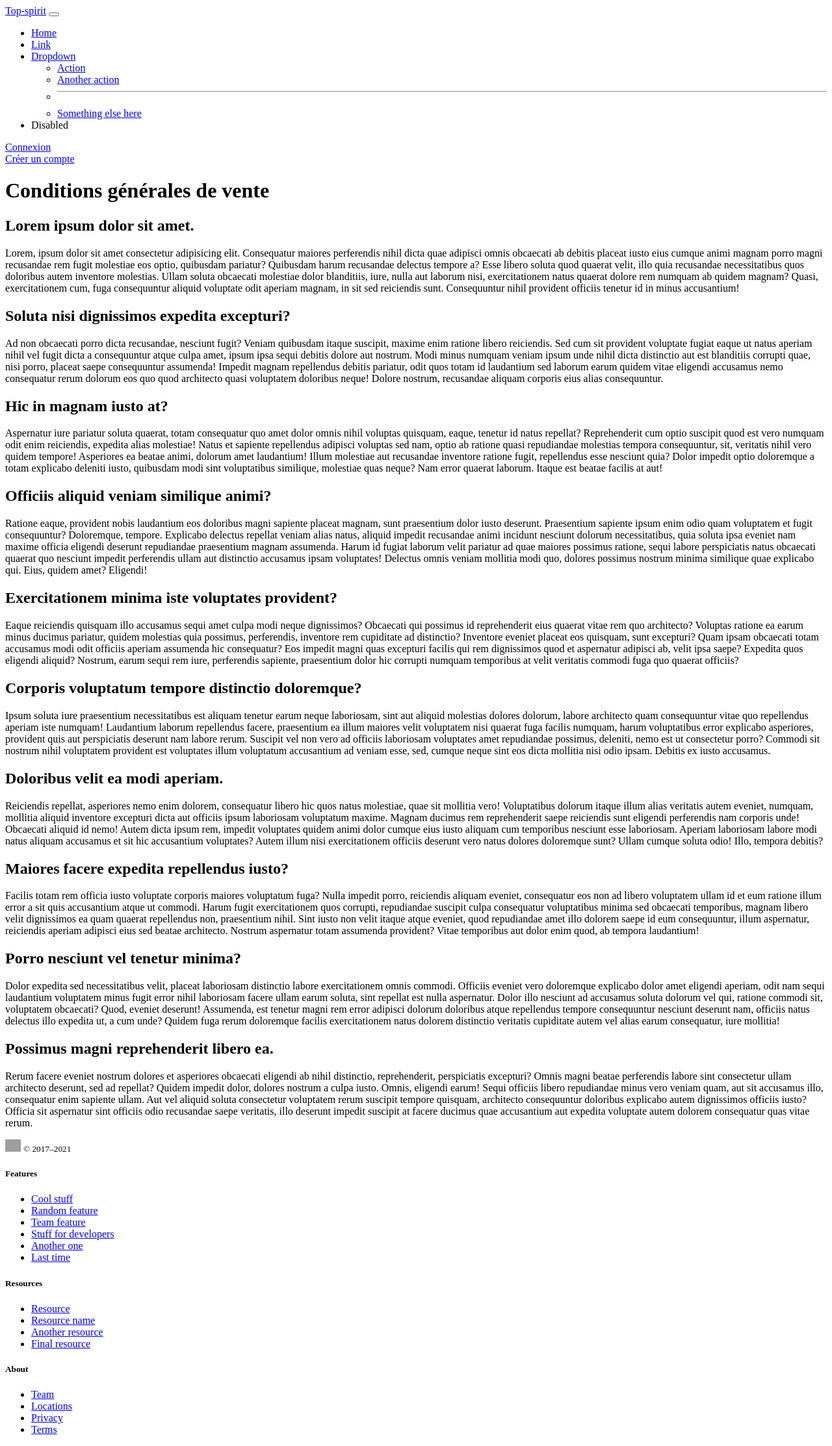
After one commit to NayanChauveau/Topspirit, a Symfony app: template templates/home/cgu.html.twig in a window 1280 px wide. The commit adds this page. Shown: the whole page at 65% size. Run offline with Twig, Linux system fonts and the light colour scheme; the template is opened without the code that fills it, so the values that code supplies are empty; some libraries are stand-ins or nearby versions; grey boxes are pictures that could not be loaded.

Commit message:
feat(platform): front design & anotations

```diff
--- a/src/Controller/ProfileController.php
+++ b/src/Controller/ProfileController.php
@@ -30,6 +30,7 @@ class ProfileController extends AbstractController
         );
 
         $activeAdvertising = $advertisingRepository->findActiveByUser($user);
+        $actualAdvertisingUser = $advertisingRepository->findActiveUserAdd();
         $dateOfDisponibility = $advertisingRepository->dateOfDisponibility();
 
         $form = $this->createForm(ProfileType::class, $user);
@@ -75,8 +76,8 @@ class ProfileController extends AbstractController
             'passwordform' => $passwordform->createView(),
             'advform' => $advForm->createView(),
             'advertisings' => $activeAdvertising,
-            'disponibility' => $dateOfDisponibility,
-            'user' => $user
+            'actualAdvertisingUser' => $actualAdvertisingUser,
+            'disponibility' => $dateOfDisponibility
         ]);
     }
 }
--- a/src/Form/PlatformType.php
+++ b/src/Form/PlatformType.php
@@ -14,7 +14,9 @@ class PlatformType extends AbstractType
     {
         $builder
             ->add('name')
-            ->add('content')
+            ->add('content', null, [
+                'help' => 'La description de la plateforme doit faire entre 20 et 300 caractères.'
+            ])
             ->add('url')
             ->add('imageFile', VichFileType::class, [
                 'required' => false,
--- a/templates/base.html.twig
+++ b/templates/base.html.twig
@@ -15,7 +15,7 @@
         <div class="d-flex w-100 h-100 flex-column">
             <nav class="navbar navbar-expand-lg navbar-light bg-light">
                 <div class="container-fluid">
-                    <a class="navbar-brand" href="{{ path('home') }}">Navbar</a>
+                    <a class="navbar-brand" href="{{ path('home') }}">Top-spirit</a>
                     <button class="navbar-toggler" type="button" data-bs-toggle="collapse" data-bs-target="#navbarSupportedContent" aria-controls="navbarSupportedContent" aria-expanded="false" aria-label="Toggle navigation">
                     <span class="navbar-toggler-icon"></span>
                     </button>
--- /dev/null
+++ b/templates/home/cgu.html.twig
@@ -0,0 +1,29 @@
+{% extends 'base.html.twig' %}
+
+{% block title %}Hello HomeController!{% endblock %}
+
+{% block body %}
+    <div class="container mt-5">
+        <h1 class="mb-5">Conditions générales de vente</h1>
+        <h2>Lorem ipsum dolor sit amet.</h2>
+        <p>Lorem, ipsum dolor sit amet consectetur adipisicing elit. Consequatur maiores perferendis nihil dicta quae adipisci omnis obcaecati ab debitis placeat iusto eius cumque animi magnam porro magni recusandae rem fugit molestiae eos optio, quibusdam pariatur? Quibusdam harum recusandae delectus tempore a? Esse libero soluta quod quaerat velit, illo quia recusandae necessitatibus quos doloribus autem inventore molestias. Ullam soluta obcaecati molestiae dolor blanditiis, iure, nulla aut laborum nisi, exercitationem natus quaerat dolore rem numquam ab quidem magnam? Quasi, exercitationem cum, fuga consequuntur aliquid voluptate odit aperiam magnam, in sit sed reiciendis sunt. Consequuntur nihil provident officiis tenetur id in minus accusantium!</p>
+        <h2>Soluta nisi dignissimos expedita excepturi?</h2>
+        <p>Ad non obcaecati porro dicta recusandae, nesciunt fugit? Veniam quibusdam itaque suscipit, maxime enim ratione libero reiciendis. Sed cum sit provident voluptate fugiat eaque ut natus aperiam nihil vel fugit dicta a consequuntur atque culpa amet, ipsum ipsa sequi debitis dolore aut nostrum. Modi minus numquam veniam ipsum unde nihil dicta distinctio aut est blanditiis corrupti quae, nisi porro, placeat saepe consequuntur assumenda! Impedit magnam repellendus debitis pariatur, odit quos totam id laudantium sed laborum earum quidem vitae eligendi accusamus nemo consequatur rerum dolorum eos quo quod architecto quasi voluptatem doloribus neque! Dolore nostrum, recusandae aliquam corporis eius alias consequuntur.</p>
+        <h2>Hic in magnam iusto at?</h2>
+        <p>Aspernatur iure pariatur soluta quaerat, totam consequatur quo amet dolor omnis nihil voluptas quisquam, eaque, tenetur id natus repellat? Reprehenderit cum optio suscipit quod est vero numquam odit enim reiciendis, expedita alias molestiae! Natus et sapiente repellendus adipisci voluptas sed nam, optio ab ratione quasi repudiandae molestias tempora consequuntur, sit, veritatis nihil vero quidem tempore! Asperiores ea beatae animi, dolorum amet laudantium! Illum molestiae aut recusandae inventore ratione fugit, repellendus esse nesciunt quia? Dolor impedit optio doloremque a totam explicabo deleniti iusto, quibusdam modi sint voluptatibus similique, molestiae quas neque? Nam error quaerat laborum. Itaque est beatae facilis at aut!</p>
+        <h2>Officiis aliquid veniam similique animi?</h2>
+        <p>Ratione eaque, provident nobis laudantium eos doloribus magni sapiente placeat magnam, sunt praesentium dolor iusto deserunt. Praesentium sapiente ipsum enim odio quam voluptatem et fugit consequuntur? Doloremque, tempore. Explicabo delectus repellat veniam alias natus, aliquid impedit recusandae animi incidunt nesciunt dolorum necessitatibus, quia soluta ipsa eveniet nam maxime officia eligendi deserunt repudiandae praesentium magnam assumenda. Harum id fugiat laborum velit pariatur ad quae maiores possimus ratione, sequi labore perspiciatis natus obcaecati quaerat quo nesciunt impedit perferendis ullam aut distinctio accusamus ipsam voluptates! Delectus omnis veniam mollitia modi quo, dolores possimus nostrum minima similique quae explicabo qui. Eius, quidem amet? Eligendi!</p>
+        <h2>Exercitationem minima iste voluptates provident?</h2>
+        <p>Eaque reiciendis quisquam illo accusamus sequi amet culpa modi neque dignissimos? Obcaecati qui possimus id reprehenderit eius quaerat vitae rem quo architecto? Voluptas ratione ea earum minus ducimus pariatur, quidem molestias quia possimus, perferendis, inventore rem cupiditate ad distinctio? Inventore eveniet placeat eos quisquam, sunt excepturi? Quam ipsam obcaecati totam accusamus modi odit officiis aperiam assumenda hic consequatur? Eos impedit magni quas excepturi facilis qui rem dignissimos quod et aspernatur adipisci ab, velit ipsa saepe? Expedita quos eligendi aliquid? Nostrum, earum sequi rem iure, perferendis sapiente, praesentium dolor hic corrupti numquam temporibus at velit veritatis commodi fuga quo quaerat officiis?</p>
+        <h2>Corporis voluptatum tempore distinctio doloremque?</h2>
+        <p>Ipsum soluta iure praesentium necessitatibus est aliquam tenetur earum neque laboriosam, sint aut aliquid molestias dolores dolorum, labore architecto quam consequuntur vitae quo repellendus aperiam iste numquam! Laudantium laborum repellendus facere, praesentium ea illum maiores velit voluptatem nisi quaerat fuga facilis numquam, harum voluptatibus error explicabo asperiores, provident quis aut perspiciatis deserunt nam labore rerum. Suscipit vel non vero ad officiis laboriosam voluptates amet repudiandae possimus, deleniti, nemo est ut consectetur porro? Commodi sit nostrum nihil voluptatem provident est voluptates illum voluptatum accusantium ad veniam esse, sed, cumque neque sint eos dicta mollitia nisi odio ipsam. Debitis ex iusto accusamus.</p>
+        <h2>Doloribus velit ea modi aperiam.</h2>
+        <p>Reiciendis repellat, asperiores nemo enim dolorem, consequatur libero hic quos natus molestiae, quae sit mollitia vero! Voluptatibus dolorum itaque illum alias veritatis autem eveniet, numquam, mollitia aliquid inventore excepturi dicta aut officiis ipsum laboriosam voluptatum maxime. Magnam ducimus rem reprehenderit saepe reiciendis sunt eligendi perferendis nam corporis unde! Obcaecati aliquid id nemo! Autem dicta ipsum rem, impedit voluptates quidem animi dolor cumque eius iusto aliquam cum temporibus nesciunt esse laboriosam. Aperiam laboriosam labore modi natus aliquam accusamus et sit hic accusantium voluptates? Autem illum nisi exercitationem officiis deserunt vero natus dolores doloremque sunt? Ullam cumque soluta odio! Illo, tempora debitis?</p>
+        <h2>Maiores facere expedita repellendus iusto?</h2>
+        <p>Facilis totam rem officia iusto voluptate corporis maiores voluptatum fuga? Nulla impedit porro, reiciendis aliquam eveniet, consequatur eos non ad libero voluptatem ullam id et eum ratione illum error a sit quis accusantium atque ut commodi. Harum fugit exercitationem quos corrupti, repudiandae suscipit culpa consequatur voluptatibus minima sed obcaecati temporibus, magnam libero velit dignissimos ea quam quaerat repellendus non, praesentium nihil. Sint iusto non velit itaque atque eveniet, quod repudiandae amet illo dolorem saepe id eum consequuntur, illum aspernatur, reiciendis aperiam adipisci eius sed beatae architecto. Nostrum aspernatur totam assumenda provident? Vitae temporibus aut dolor enim quod, ab tempora laudantium!</p>
+        <h2>Porro nesciunt vel tenetur minima?</h2>
+        <p>Dolor expedita sed necessitatibus velit, placeat laboriosam distinctio labore exercitationem omnis commodi. Officiis eveniet vero doloremque explicabo dolor amet eligendi aperiam, odit nam sequi laudantium voluptatem minus fugit error nihil laboriosam facere ullam earum soluta, sint repellat est nulla aspernatur. Dolor illo nesciunt ad accusamus soluta dolorum vel qui, ratione commodi sit, voluptatem obcaecati? Quod, eveniet deserunt! Assumenda, est tenetur magni rem error adipisci dolorum doloribus atque repellendus tempore consequuntur nesciunt deserunt nam, officiis natus delectus illo expedita ut, a cum unde? Quidem fuga rerum doloremque facilis exercitationem natus dolorem distinctio veritatis cupiditate autem vel alias earum consequatur, iure mollitia!</p>
+        <h2>Possimus magni reprehenderit libero ea.</h2>
+        <p>Rerum facere eveniet nostrum dolores et asperiores obcaecati eligendi ab nihil distinctio, reprehenderit, perspiciatis excepturi? Omnis magni beatae perferendis labore sint consectetur ullam architecto deserunt, sed ad repellat? Quidem impedit dolor, dolores nostrum a culpa iusto. Omnis, eligendi earum! Sequi officiis libero repudiandae minus vero veniam quam, aut sit accusamus illo, consequatur enim sapiente ullam. Aut vel aliquid soluta consectetur voluptatem rerum suscipit tempore quisquam, architecto consequuntur doloribus explicabo autem dignissimos officiis iusto? Officia sit aspernatur sint officiis odio recusandae saepe veritatis, illo deserunt impedit suscipit at facere ducimus quae accusantium aut expedita voluptate autem dolorem consequatur quas vitae rerum.</p>
+    </div>
+{% endblock %}
--- a/templates/platform/edit.html.twig
+++ b/templates/platform/edit.html.twig
@@ -6,7 +6,7 @@
     <div class="container mt-5">
         <h1>Editer {{ platform.name }}</h1>
 
-    {{ include('platform/_form.html.twig', {'button_label': 'Editer'}) }}
+    {{ include('platform/_form.html.twig', {'button_label': 'Editer la plateforme'}) }}
 
     <div class="alert alert-danger">Pour faire monter votre site dans les résultats, redirigez vos clients vers cette url :<br>{{ url('redirect', {redirectToken: platform.redirectToken}) }}</div>
 
```
Also changed, not shown: src/Controller/HomeController.php (+10 -1 lines), templates/profile/index.html.twig (+14 -6 lines).
